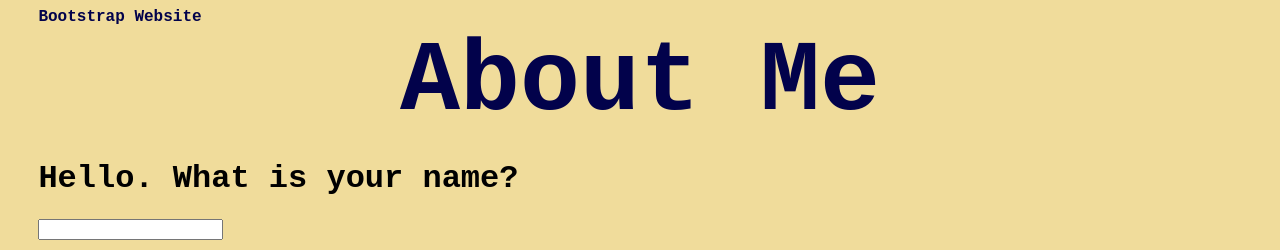
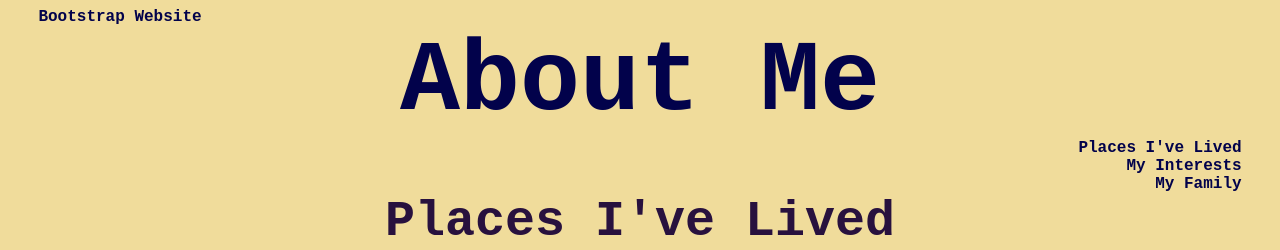
Before and after one commit to jqdaws/Final, a plain HTML site: page scratch.html in a window 1280 px wide. Shown: the top 250 px of the page. Drawn offline with Linux system fonts and the light colour scheme.

Commit message:
Add files via upload

```diff
--- a/scratch.html
+++ b/scratch.html
@@ -13,7 +13,7 @@
 
     <div class="header">About Me</div>
 
-    <h1>Hello. What is your name?</h1>
+    <!-- <h1>Hello. What is your name?</h1>
     <input id="userInput"> <br> <br>
     <button onclick="myFunction()"> Submit</button>
     <h1 id="message"></h1>
@@ -26,7 +26,7 @@
             message.innerHTML = "Welcome to my website, " + userInput.value;
         }
 
-    </script>
+    </script> -->
 
 
     <div class="nav">
```
